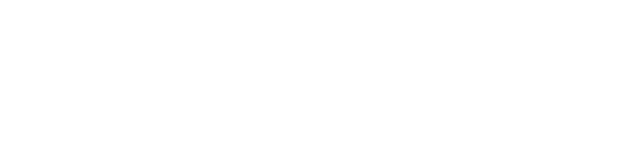
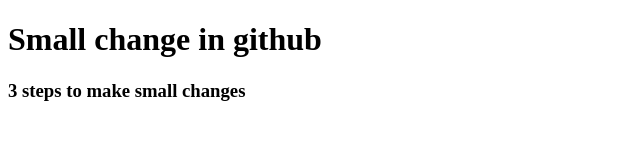
Before and after one commit to sunam007/my-second-repo, a plain HTML site: page asaduzzaman-second-repo.html in a window 1280 px wide. Shown: the whole page, without its empty margins (0-640 px from the left). Drawn offline with Linux system fonts and the light colour scheme.

Commit message:
small code change

```diff
--- a/asaduzzaman-second-repo.html
+++ b/asaduzzaman-second-repo.html
@@ -4,11 +4,13 @@
     <meta charset="UTF-8">
     <meta http-equiv="X-UA-Compatible" content="IE=edge">
     <meta name="viewport" content="width=device-width, initial-scale=1.0">
-    <title>my second github repo
+    <title>My second Github repo
 
     </title>
 </head>
 <body>
+    <h1>Small change in github</h1>
+    <h3>3 steps to make small changes</h3>
 
 </body>
 </html>
```
